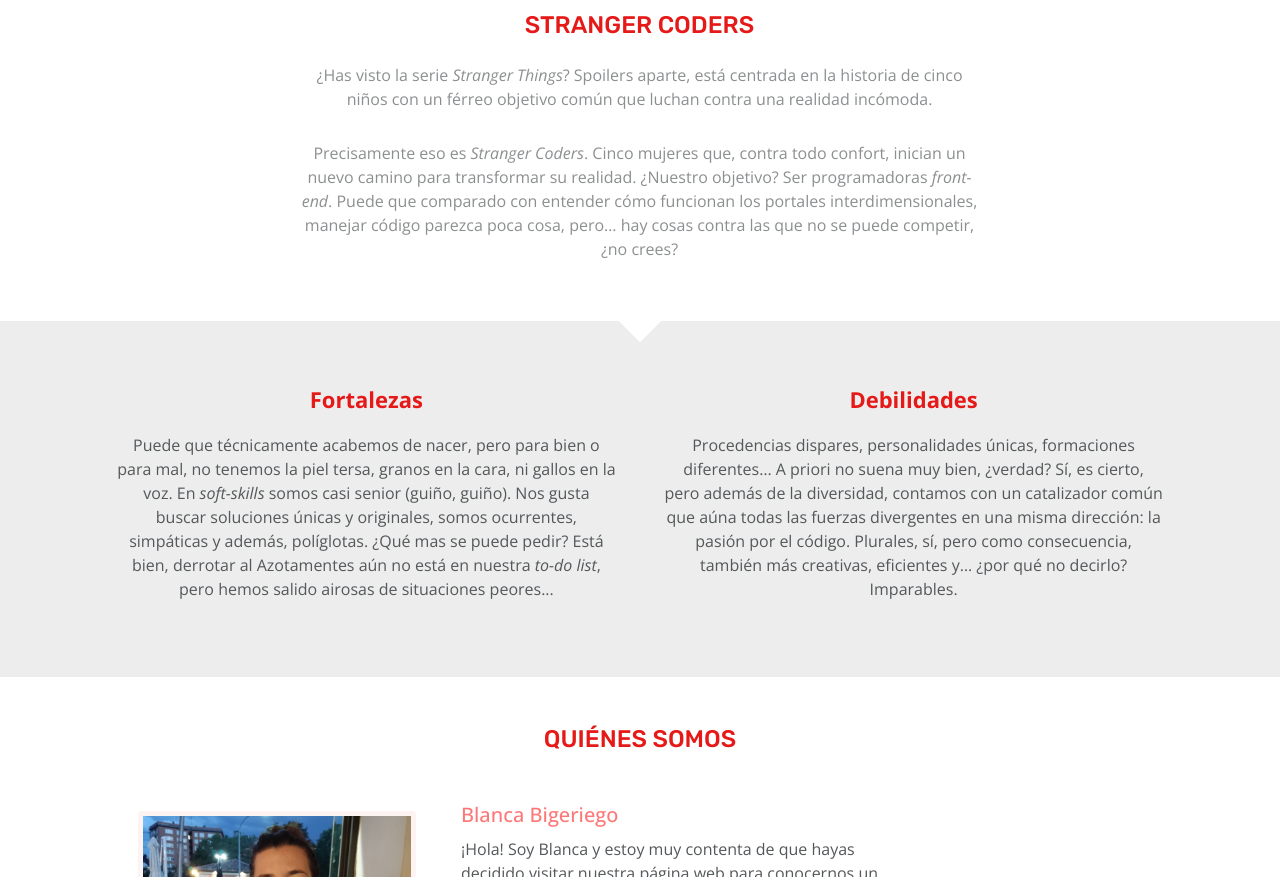
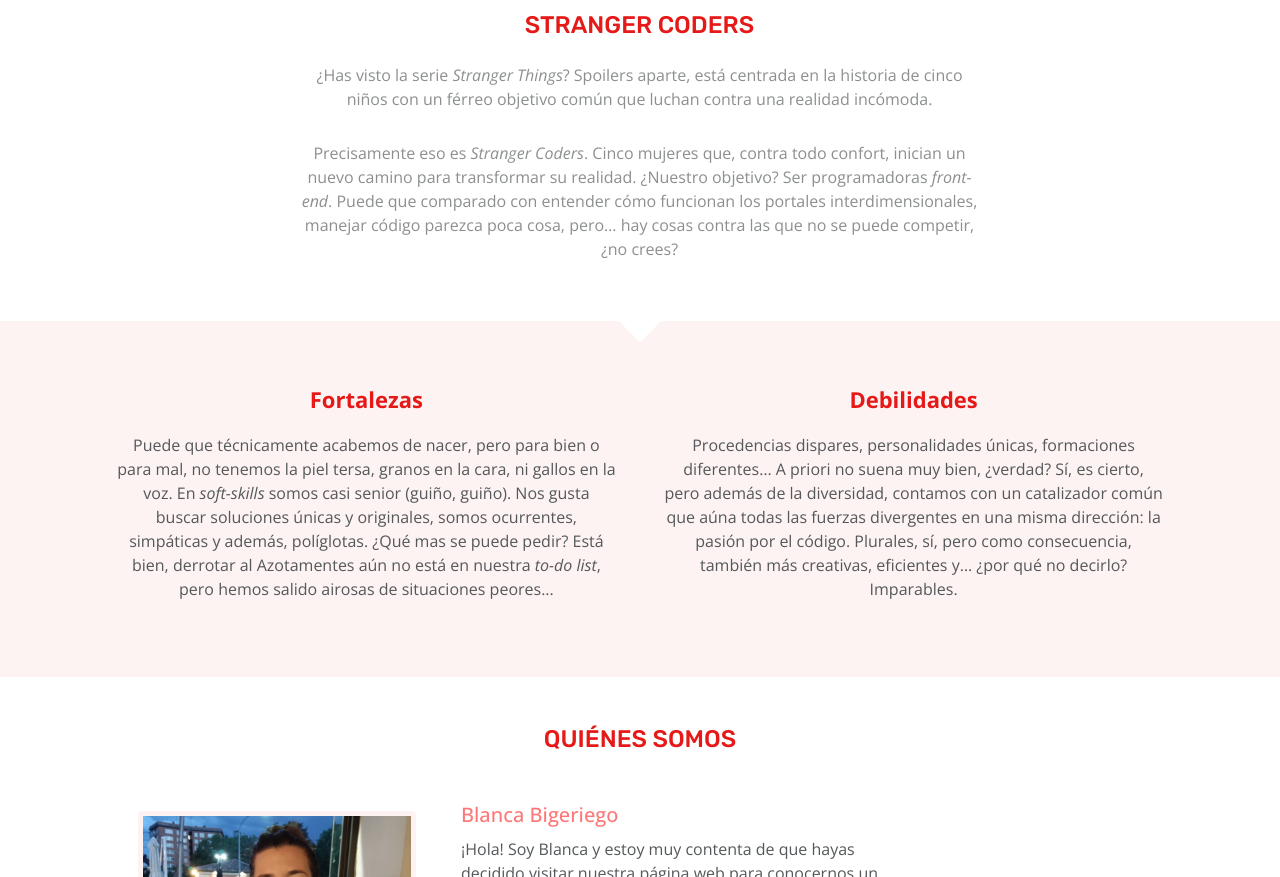
Before and after one commit to blancabigeriego/Project-html-css-sass, a website: page docs/index.html in a window 1280 px wide. Shown: the part 463-1340 px from the top of the page. Drawn offline with nearby package versions, Linux system fonts and the light colour scheme; files that its build step writes are made by us from their sources; files whose address does not match are found by name.

Commit message:
fix color changes after conflict

```diff
--- a/src/scss/layout/_sw.scss
+++ b/src/scss/layout/_sw.scss
@@ -2,7 +2,7 @@
 /* -----------STRENGTHS & WEAKNESSES: BLANCA */
 
 .main .strengths-weaknesses {
-    background-color: #b8b8b942 ;
+    background-color: #fde4e46e;
     padding: 30px 15px 45px;
     display: flex;
     flex-direction: row;
```
Also changed, not shown: src/html/partials/footer.html (+1 -1 lines).
